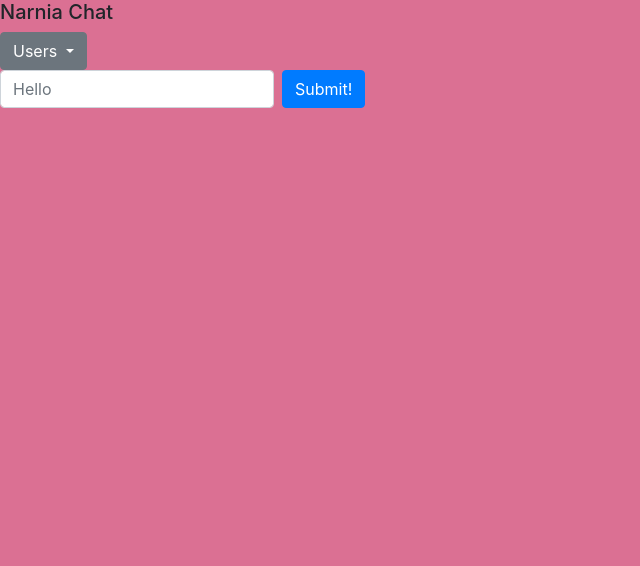
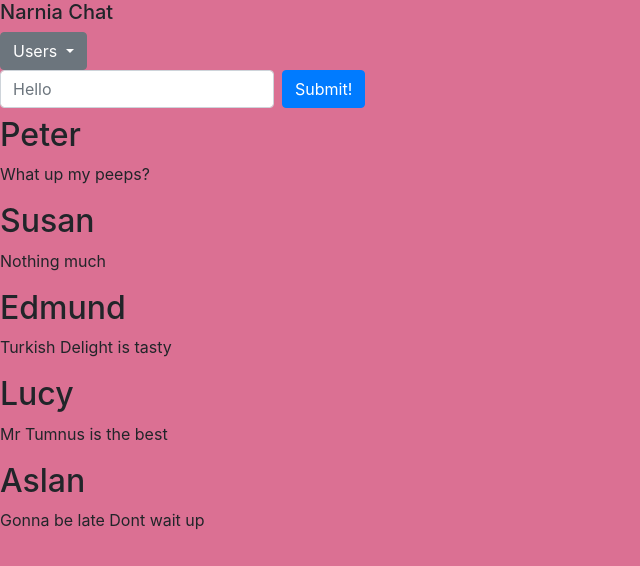
Before and after one commit to nss-evening-cohort-12/chatty-delta-narnia, a website built with webpack: page src/index.html in a window 1280 px wide. Shown: the whole page, without its empty margins (0-640 px from the left). Built offline with nearby package versions, Linux system fonts and the light colour scheme.

Commit message:
displays

```diff
--- a/src/index.html
+++ b/src/index.html
@@ -7,6 +7,7 @@
 </head>
 <body>
   <div id="theWitch"></div>
+  <div id="theWardrobe"></div>
 
 
 
--- /dev/null
+++ b/src/javascripts/components/buildChats.js
@@ -0,0 +1,23 @@
+import utils from '../helpers/utils';
+import userData from '../helpers/data/userData';
+import theWardrobe from '../helpers/data/messageData';
+
+const getName = (id) => userData.getUsers().find((user) => user.id === id).name;
+const chats = theWardrobe.getWardrobe();
+
+const buildChats = () => {
+  let domString = '';
+
+  for (let i = 0; i < chats.length; i++) {
+    domString += '<div class="chats">';
+    domString += `<div class="chats-body" id="${chats[i].messageId}">`;
+    domString += `<h2 class="name">${getName(chats[i].userId)}</h2>`;
+    domString += `<p class="message">${chats[i].messageContent}</p>`;
+    domString += '</div>';
+    domString += '</div>';
+  }
+
+  utils.printToDom('#theWardrobe', domString);
+};
+
+export default { buildChats };
--- /dev/null
+++ b/src/javascripts/helpers/data/userData.js
@@ -0,0 +1,11 @@
+const users = [
+  { id: 'user1', name: 'Peter' },
+  { id: 'user2', name: 'Susan' },
+  { id: 'user3', name: 'Edmund' },
+  { id: 'user4', name: 'Lucy' },
+  { id: 'user5', name: 'Aslan' },
+];
+
+const getUsers = () => users;
+
+export default { getUsers };
--- a/src/javascripts/main.js
+++ b/src/javascripts/main.js
@@ -1,9 +1,11 @@
 import '../styles/main.scss';
 import navbar from './components/navBar/navbar';
 import 'bootstrap';
+import chats from './components/buildChats';
 
 const init = () => {
   navbar.buildNavbar();
+  chats.buildChats();
 };
 
 init();
```
Also changed, not shown: src/javascripts/helpers/userData.js (deleted, +0 -11 lines), README.md, 1 other file.
